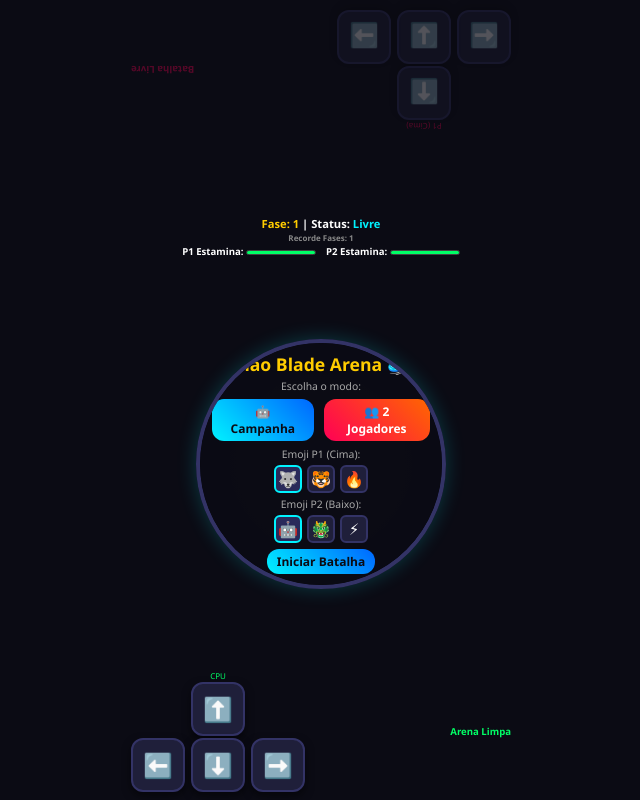
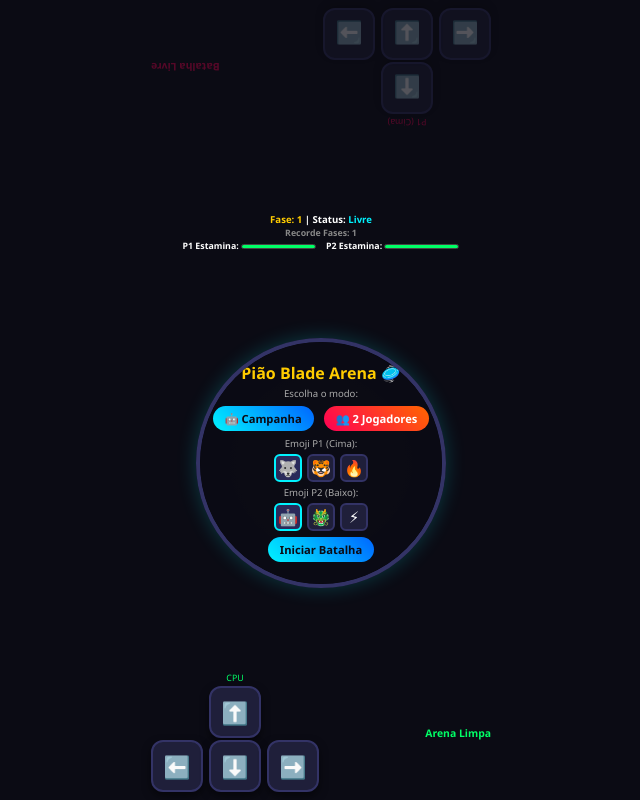
Before and after one commit to gustavobueno301412-bit/piao-blade-arena-link-up, a plain HTML site: page index.html in a window 1280 px wide. Shown: the whole page, without its empty margins (319-959 px from the left). Drawn offline with Linux system fonts and the light colour scheme.

Commit message:
Add files via upload

```diff
--- a/index.html
+++ b/index.html
@@ -25,7 +25,7 @@
             height: 100dvh;
             overflow: hidden;
             touch-action: none;
-            padding: 4px 6px;
+            padding: 2px 0;
         }
 
         /* Controles de Cima (P1 - Ponta Cabeça) */
@@ -35,11 +35,11 @@
             justify-content: space-between;
             align-items: center;
             width: 100%;
-            max-width: 400px;
-            padding: 4px 10px;
+            max-width: 360px;
+            padding: 0 10px;
             opacity: 0.3;
             transition: opacity 0.3s;
-            flex-shrink: 0;
+            margin-top: 4px;
         }
 
         .controls-top.active {
@@ -50,22 +50,21 @@
             display: flex;
             flex-direction: column;
             align-items: center;
-            font-size: clamp(0.55rem, 2vw, 0.7rem);
+            font-size: 0.6rem;
             font-weight: bold;
             text-align: center;
             margin: 1px 0;
-            flex-shrink: 0;
         }
 
         .status-bars {
             display: flex;
             gap: 10px;
-            font-size: clamp(0.5rem, 1.8vw, 0.6rem);
-            margin-top: 2px;
+            font-size: 0.55rem;
+            margin-top: 1px;
         }
 
         .stamina-bar-container {
-            width: 70px;
+            width: 75px;
             height: 5px;
             background: #222;
             border-radius: 3px;
@@ -85,8 +84,8 @@
         /* Arena no Centro */
         #game-container {
             position: relative;
-            width: min(65vw, 250px);
-            height: min(65vw, 250px);
+            width: 250px;
+            height: 250px;
             background: radial-gradient(circle, #15152b 0%, #080812 80%);
             border: 4px solid #333366;
             border-radius: 50%;
@@ -100,8 +99,6 @@
 
         canvas {
             display: block;
-            width: 100%;
-            height: 100%;
         }
 
         .screen {
@@ -122,13 +119,13 @@
         }
 
         .screen h2 {
-            font-size: clamp(0.85rem, 3vw, 1.1rem);
+            font-size: 1rem;
             margin-bottom: 3px;
             color: #ffcc00;
         }
 
         .screen p {
-            font-size: clamp(0.5rem, 1.8vw, 0.65rem);
+            font-size: 0.6rem;
             color: #aaa;
             margin-bottom: 4px;
             max-width: 220px;
@@ -162,13 +159,13 @@
 
         .btn {
             margin: 2px;
-            padding: 4px 10px;
+            padding: 5px 12px;
             background: linear-gradient(45deg, #00f3ff, #0066ff);
             color: #0b0b14;
             border: none;
-            border-radius: 12px;
+            border-radius: 15px;
             font-weight: bold;
-            font-size: clamp(0.6rem, 2vw, 0.75rem);
+            font-size: 0.7rem;
             cursor: pointer;
         }
 
@@ -183,9 +180,9 @@
             justify-content: space-between;
             align-items: center;
             width: 100%;
-            max-width: 400px;
-            padding: 2px 10px;
-            flex-shrink: 0;
+            max-width: 360px;
+            padding: 0 10px;
+            margin-bottom: 4px;
         }
 
         .control-group {
@@ -200,13 +197,13 @@
         }
 
         .control-btn {
-            width: clamp(44px, 12vw, 54px);
-            height: clamp(44px, 12vw, 54px);
+            width: 52px;
+            height: 52px;
             background: #1f1f3a;
             color: #00f3ff;
             border: 2px solid #333366;
             border-radius: 12px;
-            font-size: clamp(18px, 5vw, 24px);
+            font-size: 22px;
             display: flex;
             align-items: center;
             justify-content: center;
@@ -225,7 +222,7 @@
     <!-- Controles de Cima (P1 - Ponta Cabeça) -->
     <div class="controls-top" id="top-controls-wrapper">
         <div class="control-group">
-            <div style="font-size: 0.5rem; color: #ff0055; margin-bottom: 1px;">P1 (Cima)</div>
+            <div style="font-size: 0.55rem; color: #ff0055; margin-bottom: 2px;">P1 (Cima)</div>
             <div class="control-btn" id="p1-up">⬆️</div>
             <div class="control-row" style="margin: 2px 0;">
                 <div class="control-btn" id="p1-left">⬅️</div>
@@ -233,14 +230,14 @@
                 <div class="control-btn" id="p1-right">➡️</div>
             </div>
         </div>
-        <div style="font-size: 0.6rem; color: #ff0055; font-weight: bold;" id="battle-status-text">
+        <div style="font-size: 0.65rem; color: #ff0055; font-weight: bold;" id="battle-status-text">
             Batalha Livre
         </div>
     </div>
 
     <div id="scoreboard">
         <div><span id="phase-label" style="color: #ffcc00;">Fase: 1</span> | Status: <span id="match-status" style="color: #00f3ff;">Livre</span></div>
-        <div style="font-size: 0.5rem; color: #888; margin-top: 1px;">Recorde Fases: <span id="high-score">1</span></div>
+        <div style="font-size: 0.55rem; color: #888; margin-top: 1px;">Recorde Fases: <span id="high-score">1</span></div>
         <div class="status-bars">
             <div>P1 Estamina: <div class="stamina-bar-container"><div class="stamina-fill" id="stamina-p1-bar"></div></div></div>
             <div>P2 Estamina: <div class="stamina-bar-container"><div class="stamina-fill" id="stamina-p2-bar"></div></div></div>
@@ -286,7 +283,7 @@
     <!-- Controles de Baixo (P2 / Normal) -->
     <div class="controls-bottom">
         <div class="control-group">
-            <div style="font-size: 0.5rem; color: #00ff66; margin-bottom: 1px;" id="p2-label-ui">CPU</div>
+            <div style="font-size: 0.55rem; color: #00ff66; margin-bottom: 2px;" id="p2-label-ui">CPU</div>
             <div class="control-btn" id="p2-up">⬆️</div>
             <div class="control-row" style="margin: 2px 0;">
                 <div class="control-btn" id="p2-left">⬅️</div>
@@ -294,7 +291,7 @@
                 <div class="control-btn" id="p2-right">➡️</div>
             </div>
         </div>
-        <div style="font-size: 0.6rem; color: #00ff66; font-weight: bold;">
+        <div style="font-size: 0.65rem; color: #00ff66; font-weight: bold;">
             Arena Limpa
         </div>
     </div>
```
